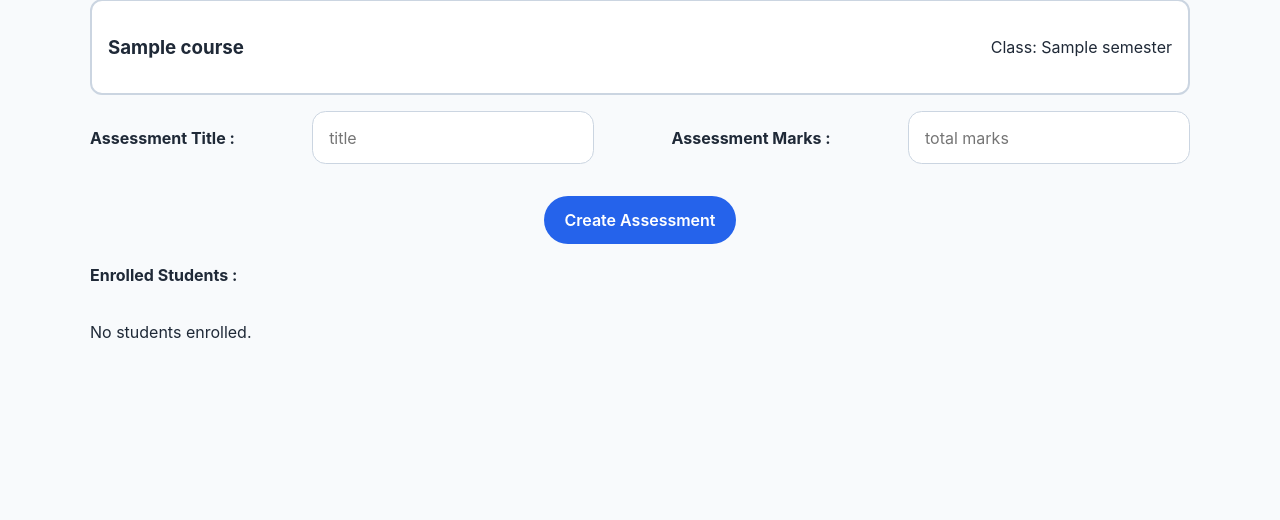
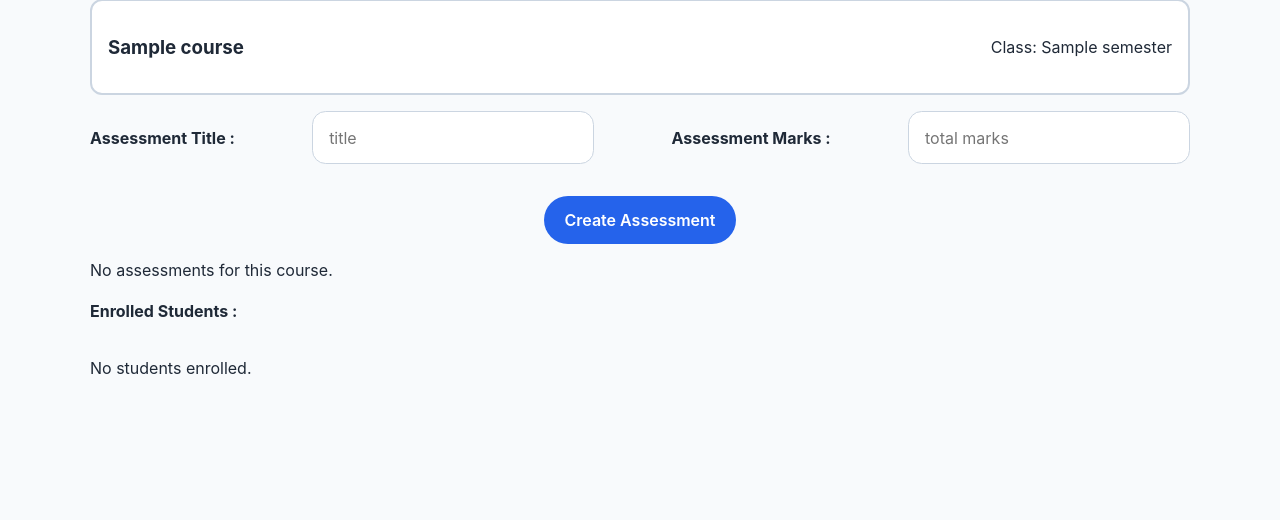
Before and after one commit to msameert/test, a Flask app: template templates/assessment.html in a window 1280 px wide. Shown: the part 109-629 px from the top of the page. Run offline with Flask 3, Linux system fonts and the light colour scheme; tables that the repository leaves empty hold one stand-in row (values such as "Sample post"); the template is opened without the code that fills it: values that come from a table or form of the project are taken from there, most other values are stand-ins (such as "Sample title", 1, 10 or a date in 2020).

Commit message:
feat(assessment): add assessment display and retrieval for faculty courses
Implement backend assessment retrieval and frontend display of course-specific assessments for faculty members.

What was fixed:
- Assessments created by faculty were not visible in the assessment management UI
- Faculty lacked visibility into which assessments were associated with their courses
- No mechanism existed to display previously created assessments

Why this change was necessary:
- Completing CRUD workflow requires read functionality alongside creation
- Displaying assessments enables verification of successful creation and assessment management
- Grouping by course provides intuitive organization aligned with course-based navigation
- Prepares codebase for future assessment operations (editing, deletion, marking)

Implementation details:
- Backend queries all Assessment records filtered by faculty_id for authenticated user
- Assessments organized into assessments_by_course dictionary keyed by course_id
- Dictionary enables efficient template rendering and course-specific filtering
- Template uses Jinja2 conditional loop with fallback for courses without assessments
- Assessment display positioned within course iteration context for proper scope
- Code formatting improvements: fixed indentation in StudentCourse loop, removed redundant blank lines

Changes:
- app.py: Added Assessment and Studentmark model imports. Enhanced assessment() route to query Assessment records by faculty_id and construct assessments_by_course dictionary. Fixed indentation consistency in StudentCourse.query loop. Removed extra whitespace for code cleanliness. Pass assessments dictionary to template as 'assessments' variable. Improved render_template formatting.

- templates/assessment.html: Added Jinja2 loop iterating over assessments.get(fc.course_id, []) to display assessments per course. Created assess-card div showing assessment.title. Implemented else clause with 'No assessments for this course.' fallback message. Added blank line after form for visual section separation. Cleaned up trailing whitespace and removed 4 redundant blank lines.

```diff
--- a/app.py
+++ b/app.py
@@ -13,6 +13,8 @@ from backend.models.courses import Course
 from backend.models.semester import Semester
 from backend.models.facultycourses import FacultyCourse
 from backend.models.studentcourses import StudentCourse
+from backend.models.assessment import Assessment
+from backend.models.studentmarks import Studentmark
 
 
 load_dotenv()
@@ -156,14 +158,26 @@ def assessment():
     faculty_courses = FacultyCourse.query.filter_by(faculty_id=faculty.id).all()
 
     course_students = {}
+    assessments_by_course = {}
 
     for fc in faculty_courses:
-            enrollments = StudentCourse.query.filter_by(
-                course_id=fc.course_id,
-                semester_id=fc.semester_id
-            ).all()
-            course_students[fc.id] = enrollments
-    return render_template("assessment.html", name=faculty.name, faculty_courses=faculty_courses, course_students=course_students)
+        enrollments = StudentCourse.query.filter_by(
+            course_id=fc.course_id,
+            semester_id=fc.semester_id
+        ).all()
+        course_students[fc.id] = enrollments
+
+    assessments = Assessment.query.filter_by(faculty_id=faculty.id).all()
+    for assessment in assessments:
+        assessments_by_course.setdefault(assessment.course_id, []).append(assessment)
+
+    return render_template(
+        "assessment.html",
+        name=faculty.name,
+        faculty_courses=faculty_courses,
+        course_students=course_students,
+        assessments=assessments_by_course
+    )
 
 if __name__ == "__main__" :
   app.run(debug=True)
--- a/templates/assessment.html
+++ b/templates/assessment.html
@@ -30,9 +30,18 @@
                      <button type="submit" class="button">Create Assessment</button>
         </div>
        </form>
+
+       {% for assessment in assessments.get(fc.course_id, []) %}
+             <div class="assess-card">
+                <h3>{{ assessment.title }}</h3>
+             </div>
+       {% else %}
+             <p>No assessments for this course.</p>
+       {% endfor %}
+
           <h4>Enrolled Students :</h4>
+
         <div class="course_students">
-
             {% for enrollment in course_students.get(fc.id, []) %}
                <p>
                 {{ enrollment.student.firstname }}
@@ -51,8 +60,4 @@
 
         {% endfor %}
 
-
-
-
-
 {%endblock%}
```
